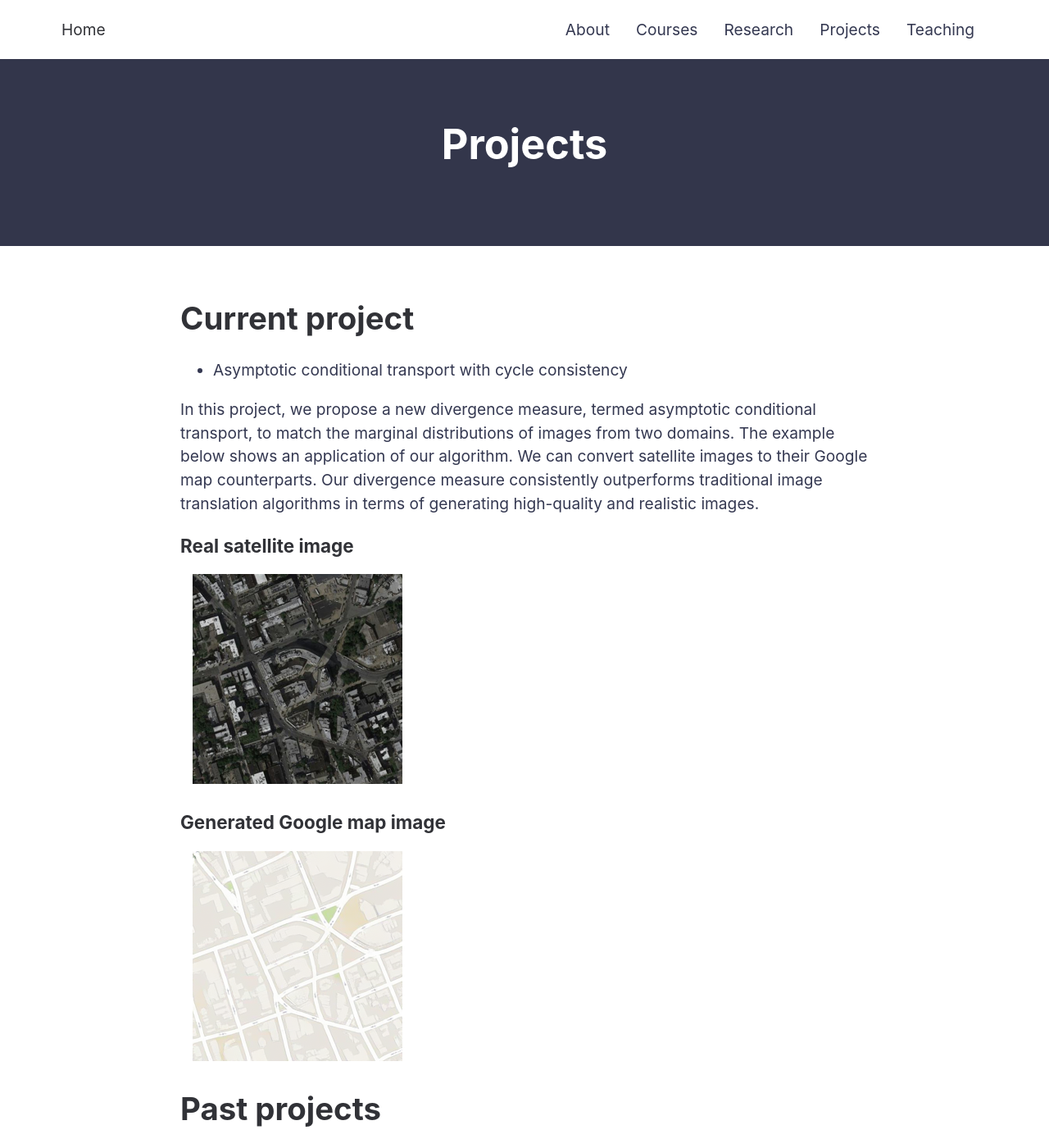
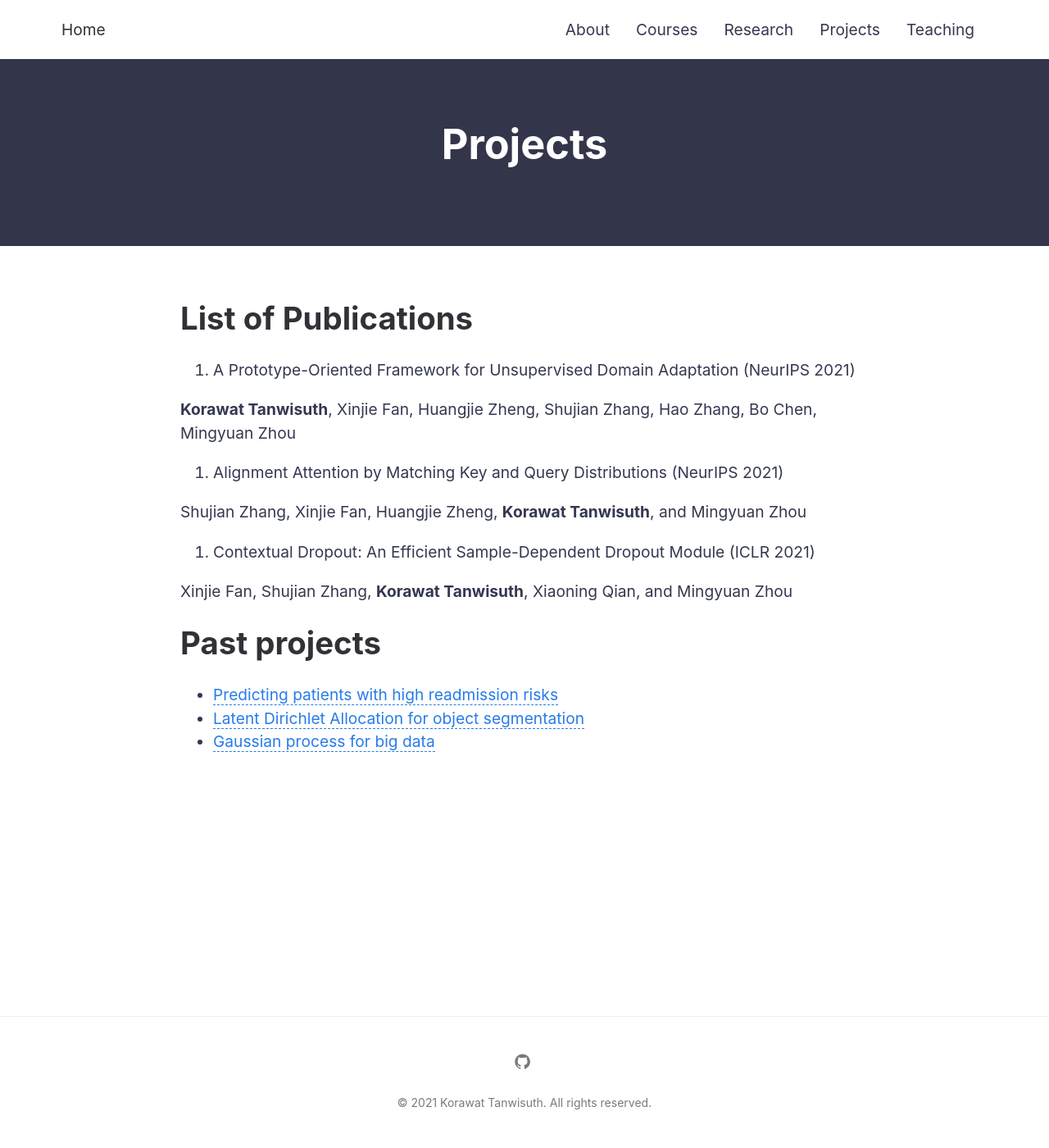
Before and after one commit to korawat-tanwisuth/korawat-tanwisuth.github.io, a Jekyll site: the page built from projects.md, in a window 1280 px wide and 1400 px high. Shown: the whole window at 82% size. Built offline with Jekyll 4.4.1, drawn with Linux system fonts in a browser that asks for light colours.

Commit message:
edit resume and projects

```diff
--- a/projects.md
+++ b/projects.md
@@ -1,19 +1,21 @@
 ---
 layout: page
 title: Projects
-permalink: /projects/
+permalink: /Publications/
 ---
 
-# Current project
-- Asymptotic conditional transport with cycle consistency
+# List of Publications
+1. A Prototype-Oriented Framework for Unsupervised Domain Adaptation (NeurIPS 2021)
 
-In this project, we propose a new divergence measure, termed asymptotic conditional transport, to match the marginal distributions of images from two domains. The example below shows an application of our algorithm. We can convert satellite images to their Google map counterparts. Our divergence measure consistently outperforms traditional image translation algorithms in terms of generating high-quality and realistic images.
+**Korawat Tanwisuth**, Xinjie Fan, Huangjie Zheng, Shujian Zhang, Hao Zhang, Bo Chen, Mingyuan Zhou
 
-### Real satellite image
-<img src="{{ site.baseurl }}/assets/img/posts/real.png" ALIGN="center" style="margin:10px 15px"/>
+2. Alignment Attention by Matching Key and Query Distributions (NeurIPS 2021)
 
-### Generated Google map image
-<img src="{{ site.baseurl }}/assets/img/posts/fake.png" ALIGN="center" style="margin:10px 15px"/>
+Shujian Zhang, Xinjie Fan, Huangjie Zheng, **Korawat Tanwisuth**, and Mingyuan Zhou
+
+3. Contextual Dropout: An Efficient Sample-Dependent Dropout Module (ICLR 2021)
+
+Xinjie Fan, Shujian Zhang, **Korawat Tanwisuth**, Xiaoning Qian, and Mingyuan Zhou
 
 # Past projects
 - [Predicting patients with high readmission risks]({{ site.baseurl }}/share/dell_med_poster.pdf)
```
Also changed, not shown: 1 other file.
